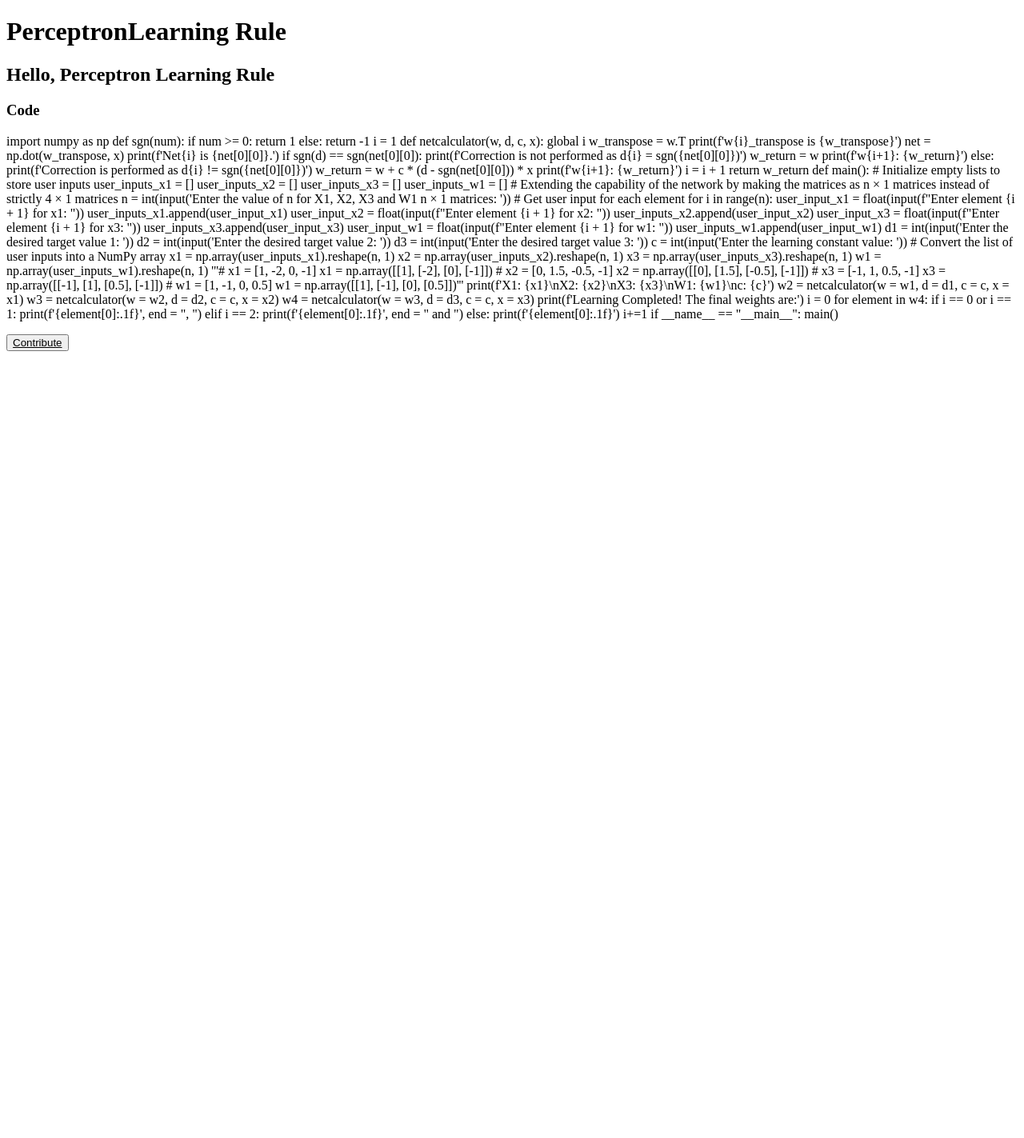
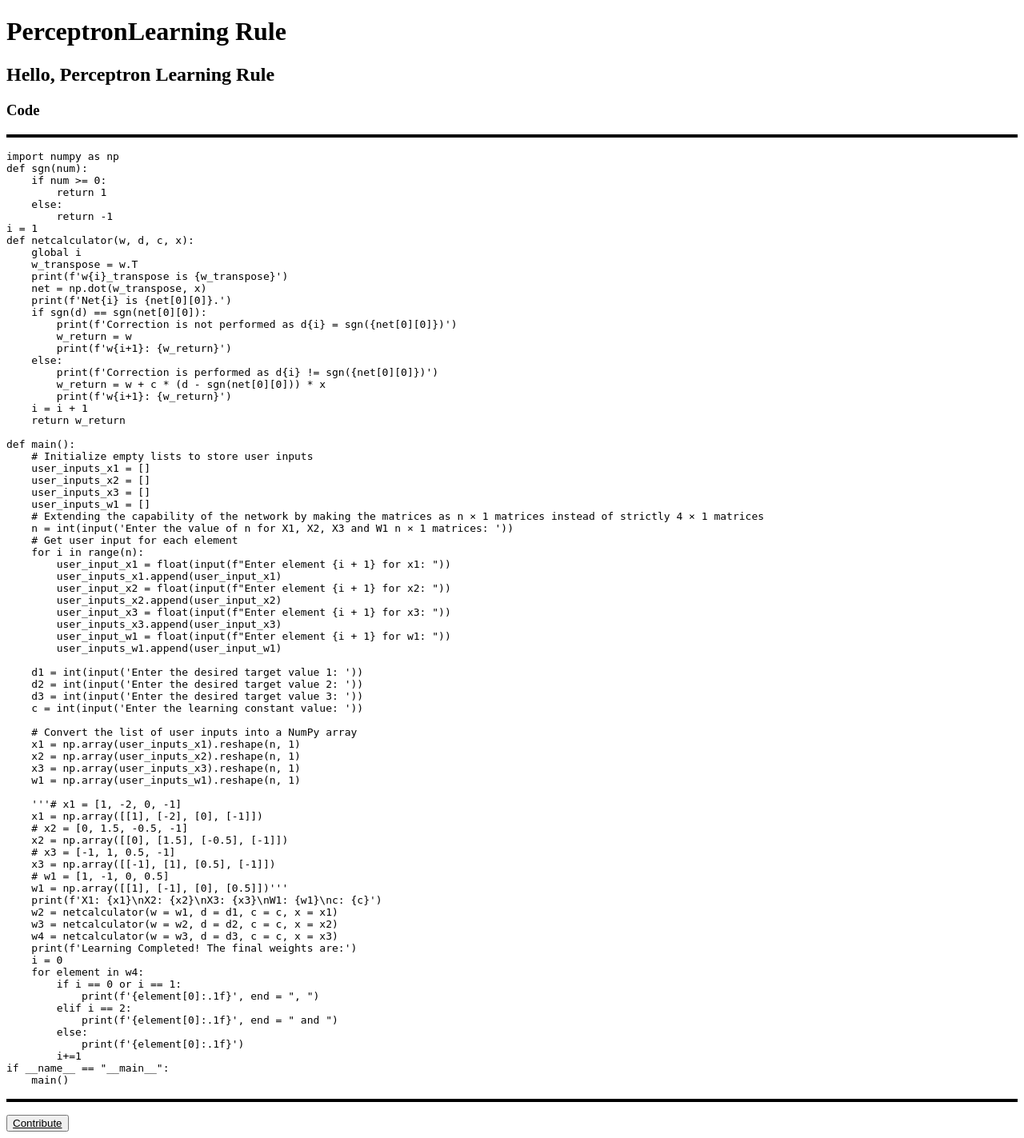
Before and after one commit to sushantnair/scfy, a Django app: page /learning_rules/perceptron in a window 1280 px wide. Shown: the whole page at 80% size. Before the commit the page ends 439 px from the top, so only its background shows below. Run offline with Django 4.2, Linux system fonts and the light colour scheme; data comes from the database, SQL or seed files in the repository; both versions use the stored data as it was after the commit.

Commit message:
made improvement in the way code was being rendered in perceptron.html and dashboard page

```diff
--- a/scfy/learning_rules/views.py
+++ b/scfy/learning_rules/views.py
@@ -20,7 +20,7 @@ def learnrule(request, lr_name):
             # Extract the code content from code_objects
             code_content = [code.code for code in code_objects]
             return render(request, "learning_rules/perceptron.html", {
-                "desc": lr_desc, "rule": lr_name, "code": code_content,
+                "desc": lr_desc, "rule": lr_name, "code": code_content[0],
             })
         elif lr_name == "delta":
             return render(request, "learning_rules/delta.html", {
--- a/scfy/main/views.py
+++ b/scfy/main/views.py
@@ -106,7 +106,6 @@ def Dashboard(request):
         if code_record:
             # Merge data from both tables
             merged_data.append({
-                "userid": code_contributed.userid,
                 "codeid": code_contributed.codeid,
                 "pgid": code_record.pgid,
                 "code": code_record.code,
@@ -115,7 +114,6 @@ def Dashboard(request):
             })
         else:
             merged_data.append({
-                "userid": code_contributed.userid,
                 "codeid": code_contributed.codeid,
             })
 
--- a/scfy/templates/learning_rules/perceptron.html
+++ b/scfy/templates/learning_rules/perceptron.html
@@ -4,18 +4,22 @@
         <meta charset="UTF-8">
         <meta name="viewport" content="width=device-width, initial-scale=1.0">
         <title>{{ rule | title }} Learning Rule</title>
+        <style>
+            pre {
+                white-space: pre-wrap; /* This CSS property preserves formatting and line breaks */
+            }
+            p {
+                border: solid 2px black;
+                size: 200px;
+            }
+        </style>
     </head>
     <body>
         <h1>{{ rule | title }}Learning Rule</h1>
         <h2>Hello, {{desc}}</h2>
         <h3>Code</h3>
         <p>
-            {% for code_line in code %}
-                {{ code_line }}
-                <br>
-                <!-- an edit for demonstration -->
-                <!-- trying again... -->
-            {% endfor %}
+            <pre>{{code|safe}}</pre>
         </p>
         <button><a href="{% url 'contribute' rule_name=rule %}" style="color:black">Contribute</a></button>
     </body>
--- a/scfy/templates/main/dashboard.html
+++ b/scfy/templates/main/dashboard.html
@@ -13,6 +13,9 @@
         }
         tr:nth-child(odd) {
             background-color: #f2f2f2;
+        }
+        pre {
+            white-space: pre-wrap; /* This CSS property preserves formatting and line breaks */
         }
     </style>
     </head>
@@ -35,7 +38,7 @@
                     <tr>
                         <td>{{ data.codeid }}</td>
                         <td>{{ data.pgid }}</td>
-                        <td>{{ data.code }}</td>
+                        <td><pre>{{ data.code|safe }}</pre></td>
                         <td>{{ data.lang }}</td>
                         <td>{{ data.show }}</td>
                     </tr>
```
Also changed, not shown: scfy/db.sqlite3.
